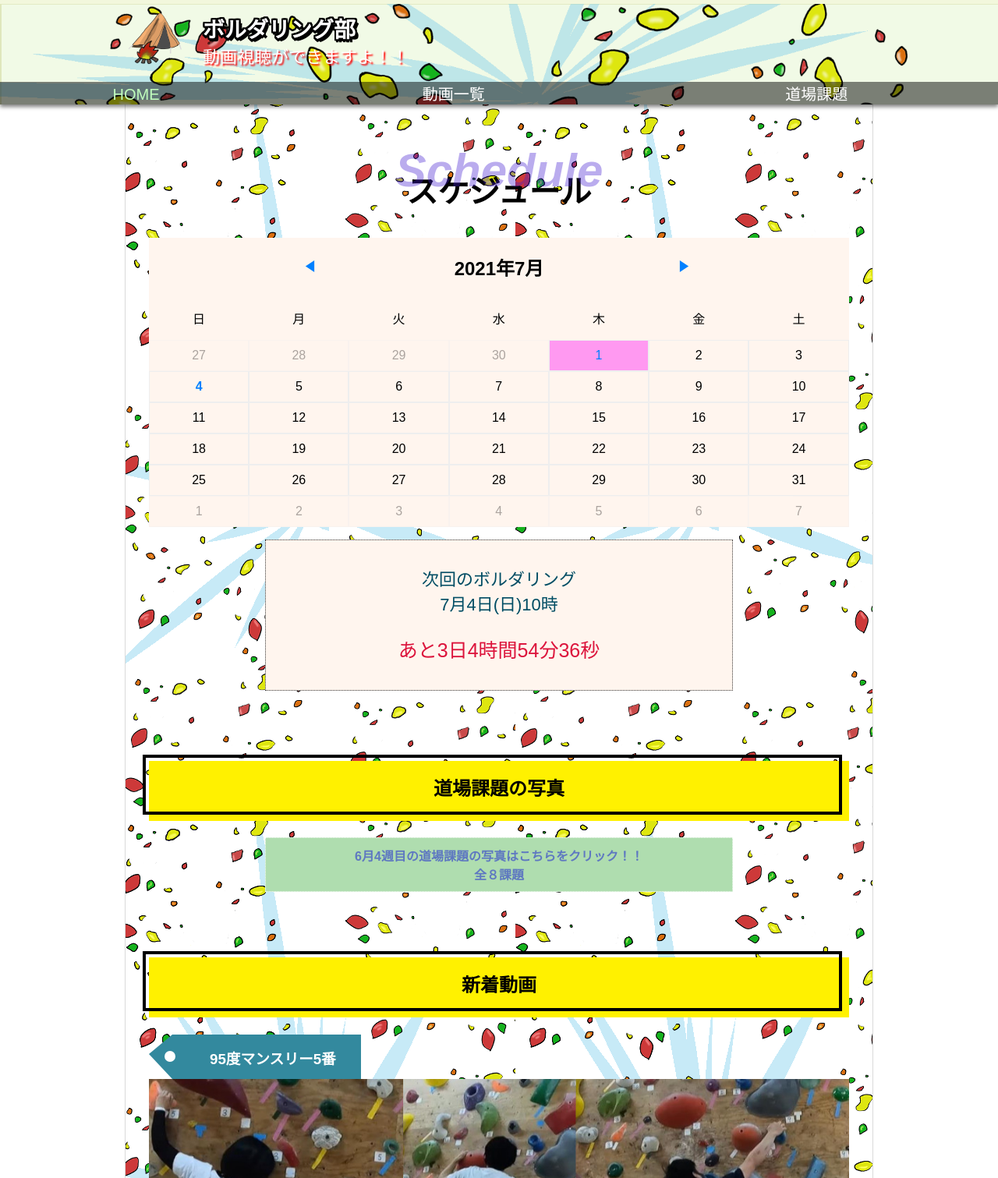
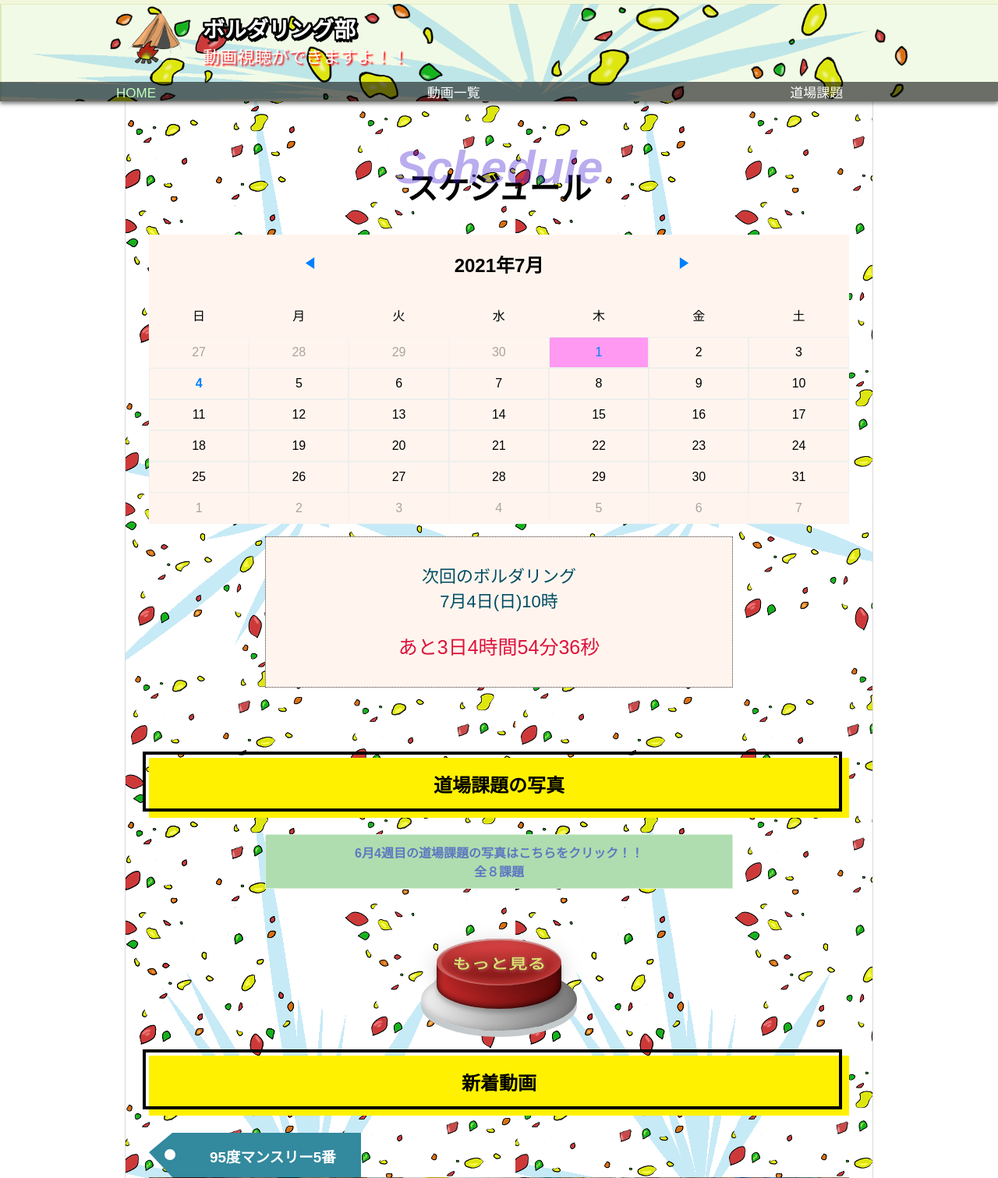
Before and after one commit to katsuki-hub/climbing, a PHP site: page / in a window 1280 px wide. Shown: the top 1511 px of the page at 78% size. Run offline with PHP 8.4, Linux system fonts and the light colour scheme.

Commit message:
もっと見るボタン

```diff
--- a/CSS/climb.css
+++ b/CSS/climb.css
@@ -64,9 +64,9 @@ nav ul {
 	margin: 0 auto;
 	padding: 0;
 	width: 100%;
-	font-size: 20px;
+	font-size: 17px;
 	text-align: center;
-	background-color: rgba(0, 0, 0, 0.493);
+	background-color: rgba(0, 0, 0, 0.555);
 }
 
 nav ul li {
@@ -341,6 +341,86 @@ a:hover {
 	margin-right: 8px;
 }
 
+/*もっと見るボタン*/
+
+a.more {
+	position: relative;
+	display: block;
+	width: 200px;
+	height: 130px;
+	margin: 0 auto;
+}
+
+a.more:hover .more-top {
+	top: 10px;
+	height: 50px;
+}
+
+a.more:active .more-top {
+	top: 20px;
+	height: 40px;
+}
+
+.more-top {
+	position: absolute;
+	top: 0;
+	left: 20px;
+	width: 160px;
+	height: 60px;
+	margin-top: 30px;
+	-webkit-transition: all 0.3s;
+	transition: all 0.3s;
+	border-radius: 0 0 50% 50%;
+	background-image: -webkit-gradient( linear, right top, left top, from(#630909), to(#d62d2d));
+	background-image: -webkit-linear-gradient(right, #630909 0%, #d62d2d 100%);
+	background-image: linear-gradient(to left, #630909 0%, #d62d2d 100%);
+	-webkit-box-shadow: inset 0 -1px 10px 0 rgba(0, 0, 0, 0.9), 0 5px 5px 0 rgba(0, 0, 0, 0.2);
+	box-shadow: inset 0 -1px 10px 0 rgba(0, 0, 0, 0.9), 0 5px 5px 0 rgba(0, 0, 0, 0.2);
+}
+
+.more-top::before {
+	position: absolute;
+	top: -30px;
+	left: 0;
+	width: 160px;
+	height: 60px;
+	content: "";
+	border-radius: 80px / 30px;
+	background-image: -webkit-gradient( linear, left bottom, left top, from(#6c0c0b), to(#ed4c4c));
+	background-image: -webkit-linear-gradient(bottom, #6c0c0b 0%, #ed4c4c 100%);
+	background-image: linear-gradient(to top, #6c0c0b 0%, #ed4c4c 100%);
+	-webkit-box-shadow: 0 10px 28px 2px rgba(0, 0, 0, 0.2), inset 0 5px 10px 0 rgba(0, 0, 0, 0.2), inset 0 2px 1px 0 rgba(255, 255, 255, 0.6), inset 0 -2px 1px 0 rgba(255, 255, 255, 0.1), inset 0 -2px 10px 5px rgba(237, 76, 76, 0.6), inset 5px 0 1px 1px rgba(255, 255, 255, 0.3);
+	box-shadow: 0 10px 28px 2px rgba(0, 0, 0, 0.2), inset 0 5px 10px 0 rgba(0, 0, 0, 0.2), inset 0 2px 1px 0 rgba(255, 255, 255, 0.6), inset 0 -2px 1px 0 rgba(255, 255, 255, 0.1), inset 0 -2px 10px 5px rgba(237, 76, 76, 0.6), inset 5px 0 1px 1px rgba(255, 255, 255, 0.3);
+}
+
+.more-top span {
+	font-size: 24px;
+	font-weight: bold;
+	position: absolute;
+	top: -16px;
+	left: 0;
+	width: 100%;
+	-webkit-transform: scaleY(0.75);
+	transform: scaleY(0.75);
+	text-align: center;
+	color: #dfdd6f;
+	text-shadow: -1px -1px 0 rgba(0, 0, 0, 0.5), 1px 1px 5px rgba(255, 255, 255, 0.3);
+}
+
+.more-bottom {
+	position: absolute;
+	top: 38px;
+	left: 0;
+	width: 200px;
+	height: 80px;
+	border-radius: 100px / 40px;
+	background-image: -webkit-gradient( linear, left top, right top, from(#f2f2f2), color-stop(48%, #b4b4b4), to(#767676));
+	background-image: -webkit-linear-gradient( left, #f2f2f2 0%, #b4b4b4 48%, #767676 100%);
+	background-image: linear-gradient( to right, #f2f2f2 0%, #b4b4b4 48%, #767676 100%);
+	-webkit-box-shadow: 0 8px 0 #c4cacc, inset 1px -1px 10px 0 rgba(0, 0, 0, 0.2);
+	box-shadow: 0 8px 0 #c4cacc, inset 1px -1px 10px 0 rgba(0, 0, 0, 0.2);
+}
+
 @media (max-width: 600px) {
 	header {
 		background-position: 32% 50%;
@@ -359,7 +439,6 @@ a:hover {
 		padding: 0 0 0 60px;
 		font-size: 18px;
 	}
-
 	.main-wrapper {
 		font-size: 16px;
 		line-height: 1.5em;
--- a/index.html
+++ b/index.html
@@ -81,6 +81,13 @@
         style="text-align: center; max-width: 578px; margin: 0 auto; padding: 10px; margin-bottom: 10px; border:dotted 1px #ffffff; background-color: rgb(175, 221, 175);">
         <a href="dojotask.html"><b>6月4週目の道場課題の写真はこちらをクリック！！<br>全８課題</b></a>
       </div><br><br><br>
+
+      <!-- もっと見るボタン -->
+      <a class="more" href="dojo.html">
+        <span class="more-bottom"></span>
+        <span class="more-top"><span>もっと見る</span></span>
+      </a>
+
       <h2>新着動画</h2>
       <h3>95度マンスリー5番</h3>
       <a href="video/b9.mp4"><img class="video" src="images/b9.jpg" alt="マンスリー5"></a><br><br><br>
@@ -95,6 +102,12 @@
       <h3>マンスリー5番と6番</h3>
       <a href="video/b3.mp4"><img class="video" src="images/b3.png" alt="マンスリー56"></a><br><br><br>
 
+      <!-- もっと見るボタン -->
+      <a class="more" href="movie.html">
+        <span class="more-bottom"></span>
+        <span class="more-top"><span>もっと見る</span></span>
+      </a>
+
     </section>
   </div><!-- /.main-wrapper -->
   <img src="images/b-top.png" width="100%" alt="ボルダリング部">
```
